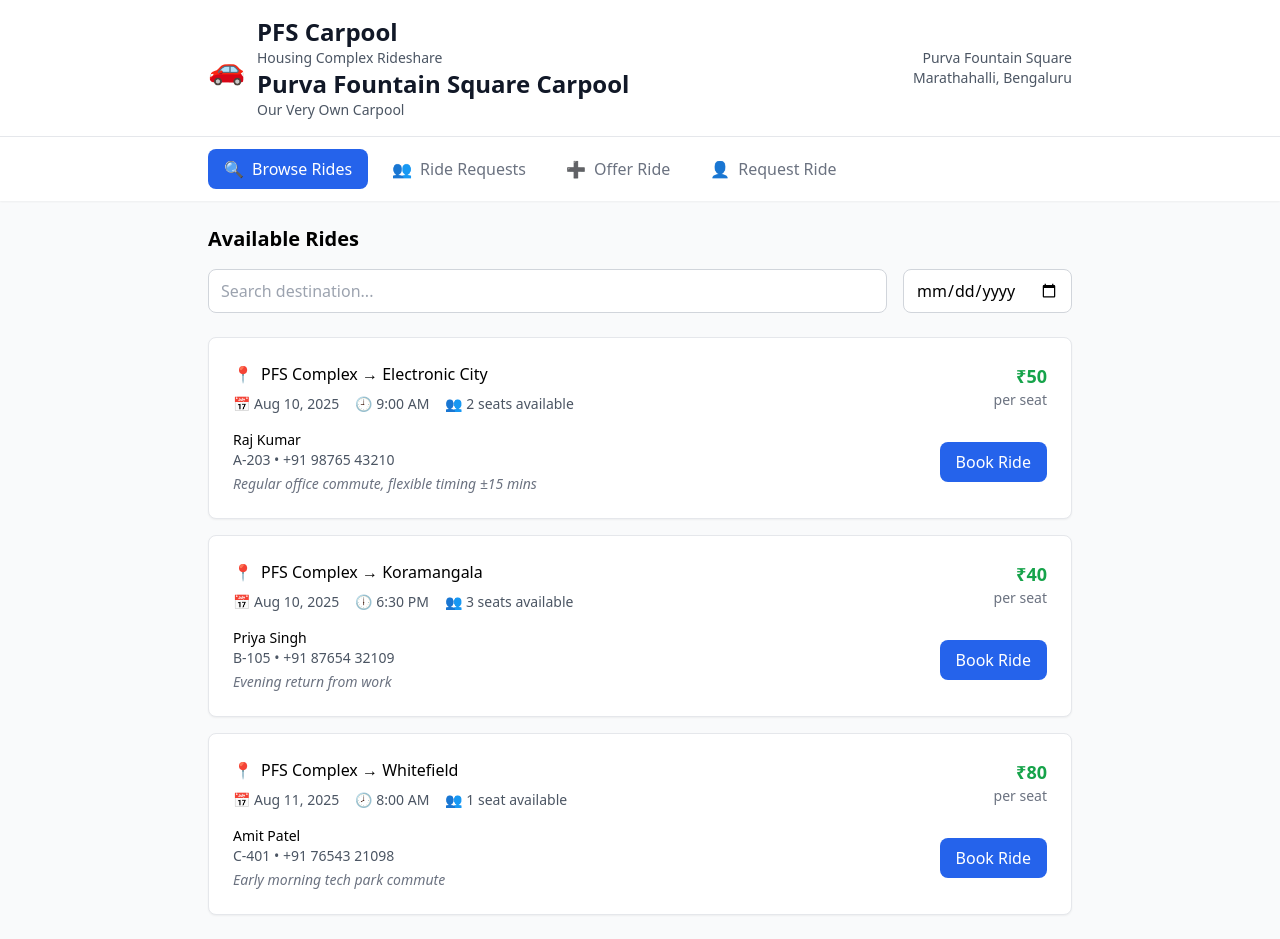
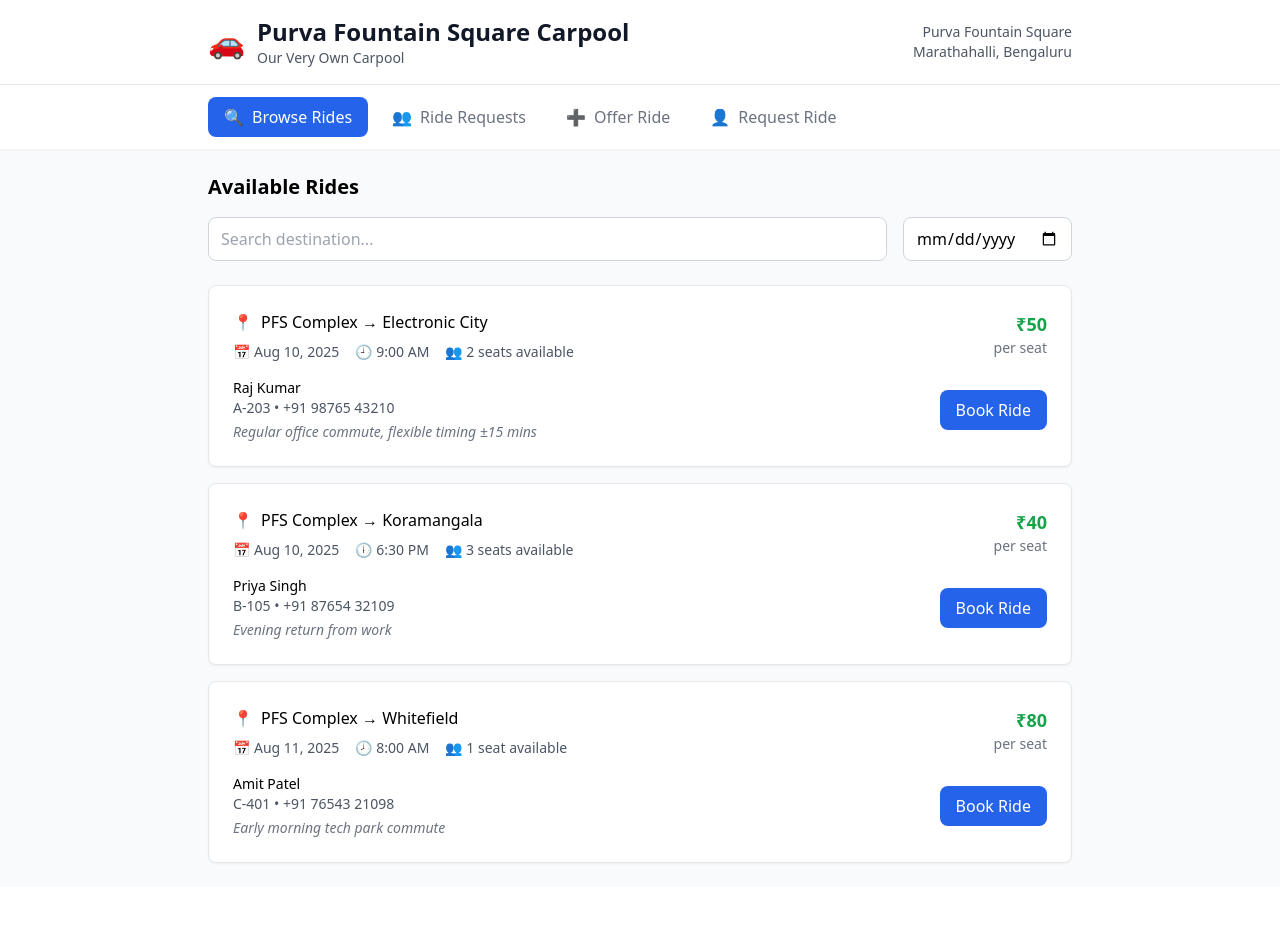
Before and after one commit to samegupt1704/pfs-carpool-app, a plain HTML site: page index.html in a window 1280 px wide. After the commit the page ends 887 px from the top, so only its background shows below. Drawn offline with nearby package versions, Linux system fonts and the light colour scheme.

Commit message:
Update index.html
Updating the old code without logo

```diff
--- a/index.html
+++ b/index.html
@@ -21,8 +21,6 @@
 <div class="flex items-center">
 <div class="text-blue-600 mr-3 text-3xl">🚗</div>
 <div>
-                            <h1 class="text-2xl font-bold text-gray-900">PFS Carpool</h1>
-                            <p class="text-sm text-gray-600">Housing Complex Rideshare</p>
                             <h1 class="text-2xl font-bold text-gray-900">Purva Fountain Square Carpool</h1>
                             <p class="text-sm text-gray-600">Our Very Own Carpool</p>
 </div>
```
